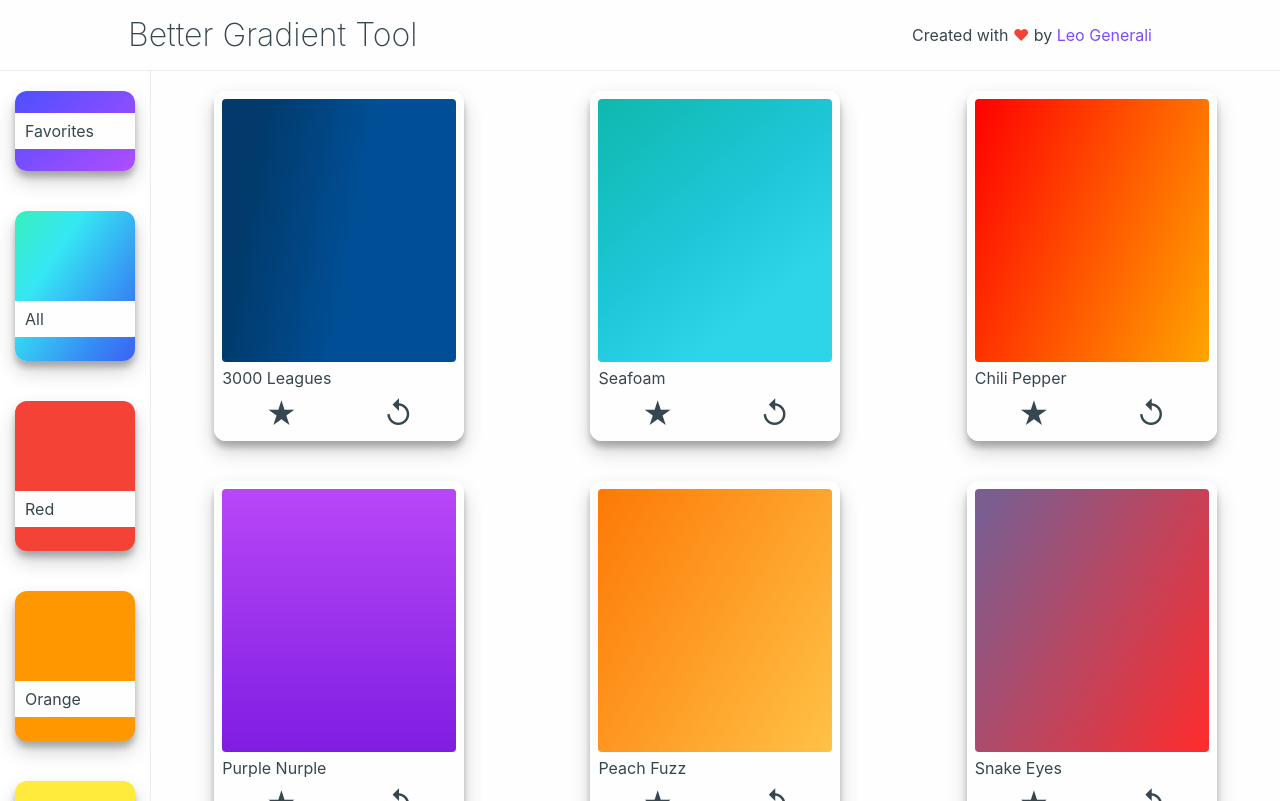
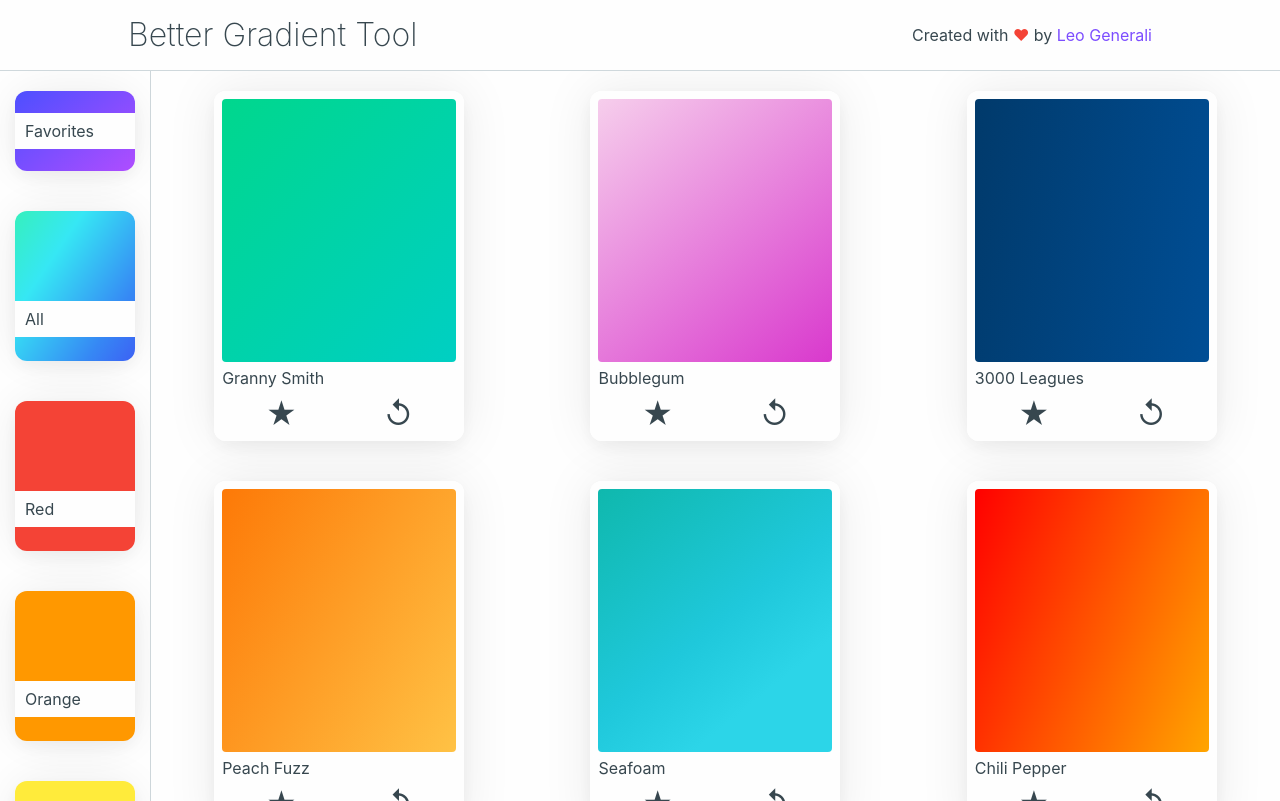
Before and after one commit to leo-generali/better-gradient-tool, a React (Create React App) app: page / in a window 1280 px wide. Built offline with nearby package versions, Linux system fonts and the light colour scheme.

Commit message:
Add atleast one gradient per color

```diff
--- a/src/colordata.json
+++ b/src/colordata.json
@@ -1,11 +1,41 @@
 [
+	{
+		"name": "Granny Smith",
+		"tags": {
+			"green": true
+		},
+		"colors": ["#00CFC3", "#00D78D"],
+		"style": "linear-gradient(-45deg, #00CFC3 0%, #00D78D 100%)",
+		"display": true,
+		"faved": false
+	},
+	{
+		"name": "Bubblegum",
+		"tags": {
+			"pink": true
+		},
+		"colors": ["#F6CEEC", "#D939CD"],
+		"style": "linear-gradient(141deg, #F6CEEC, #D939CD)",
+		"display": true,
+		"faved": false
+	},
 	{
 		"name": "3000 Leagues",
 		"tags": {
 			"blue": true
 		},
 		"colors": ["#013A6B", "#004E95"],
-		"style": "linear-gradient(100deg, #013A6B 15%, #004E95 55%)",
+		"style": "linear-gradient(100deg, #013A6B, #004E95)",
+		"display": true,
+		"faved": false
+	},
+	{
+		"name": "Peach Fuzz",
+		"tags": {
+			"orange": true
+		},
+		"colors": ["#D96117", "#E5D665"],
+		"style": "linear-gradient(-60deg, #FFC245, #FD7907)",
 		"display": true,
 		"faved": false
 	},
@@ -41,16 +71,6 @@
 		"faved": false
 	},
 	{
-		"name": "Peach Fuzz",
-		"tags": {
-			"orange": true
-		},
-		"colors": ["#D96117", "#E5D665"],
-		"style": "linear-gradient(-60deg, #FFC245, #FD7907)",
-		"display": true,
-		"faved": false
-	},
-	{
 		"name": "Snake Eyes",
 		"tags": {
 			"purple": true,
@@ -58,16 +78,6 @@
 		},
 		"colors": ["#FF2C2C", "#7A5E91"],
 		"style": "linear-gradient(-60deg, #FF2C2C, #7A5E91 95%)",
-		"display": true,
-		"faved": false
-	},
-	{
-		"name": "Granny Smith",
-		"tags": {
-			"green": true
-		},
-		"colors": ["#00CFC3", "#00D78D"],
-		"style": "linear-gradient(to bottom right, #00CFC3 0%, #00D78D 100%)",
 		"display": true,
 		"faved": false
 	},
@@ -83,6 +93,16 @@
 		"faved": false
 	},
 	{
+		"name": "Prom Dress",
+		"tags": {
+			"blue": true
+		},
+		"colors": ["#90F7EC", "#32CCBC"],
+		"style": "linear-gradient(100deg, #90F7EC, #32CCBC)",
+		"display": true,
+		"faved": false
+	},
+	{
 		"name": "Breezy Day",
 		"tags": {
 			"blue": true
@@ -91,5 +111,47 @@
 		"style": "linear-gradient(20deg, #2196F3, #81D4FA)",
 		"display": true,
 		"faved": false
+	},
+	{
+		"name": "Nine to Five",
+		"tags": {
+			"yellow": true,
+			"pink": true
+		},
+		"colors": ["#FF00A1", "#F6FF00"],
+		"style": "linear-gradient(120deg, #FF00A1, #F6FF00)",
+		"display": true,
+		"faved": false
+	},
+	{
+		"name": "Sunday Night Blues",
+		"tags": {
+			"indigo": true,
+			"blue": true
+		},
+		"colors": ["#4759BF", "#00068F"],
+		"style": "linear-gradient(-45deg, #4759bf 0%, #00068F 100%)",
+		"display": true,
+		"faved": false
+	},
+	{
+		"name": "Steel",
+		"tags": {
+			"grey": true
+		},
+		"colors": ["#9E9E9E", "#C0D4DF"],
+		"style": "linear-gradient(-45deg, #9E9E9E 0%, #C0D4DF 100%)",
+		"display": true,
+		"faved": false
+	},
+	{
+		"name": "Oak",
+		"tags": {
+			"brown": true
+		},
+		"colors": ["#A07464", "#50382F"],
+		"style": "linear-gradient(-45deg, #A07464 0%, #50382F 100%)",
+		"display": true,
+		"faved": false
 	}
 ]
--- a/src/styles/base/_variables.scss
+++ b/src/styles/base/_variables.scss
@@ -6,6 +6,6 @@ $font-stack: -apple-system, BlinkMacSystemFont, "Segoe UI", Roboto, Helvetica, A
 
 $white: #FEFEFE;
 $black: #37474F;
-$grey: #EBEBEB;
+$grey: #cfd8dc;
 
 $border-radius: 12px;
--- a/src/styles/components/_card.scss
+++ b/src/styles/components/_card.scss
@@ -14,13 +14,13 @@ $card-width: 120px;
 	margin: 20px;
 
 	background-color: white;
-    @include box_shadow(3);
+    box-shadow: 0px 0px 51px 0px rgba(0, 0, 0, 0.08), 0px 6px 18px 0px rgba(0, 0, 0, 0.05);
     border-radius: $border-radius;
 
     &:hover {
         transition: 300ms;
         transform: translateY(-1px);
-        @include box_shadow(5);
+        box-shadow: 0px 0px 114px 0px rgba(0, 0, 0, 0.08), 0px 30px 25px 0px rgba(0, 0, 0, 0.05);
     }
 
     &__text {
--- a/src/styles/components/_colorpicker.scss
+++ b/src/styles/components/_colorpicker.scss
@@ -8,8 +8,6 @@
 	align-items: center;
 	overflow-y: scroll;
 	min-width: 150px;
-	border-right: 1px solid $grey;
+	border-right: 1px solid darken($grey, 0.80);
 	z-index: 2;
-
-
 }
--- a/src/styles/components/_favedstar.scss
+++ b/src/styles/components/_favedstar.scss
@@ -12,6 +12,6 @@
 	&:hover {
 		transition: 200ms;
 		cursor: pointer;
-		transform: scale(1.2);
+		transform: translateY(-3px);
 	}
 }
--- a/src/styles/components/_gradientcard.scss
+++ b/src/styles/components/_gradientcard.scss
@@ -12,12 +12,12 @@ $card-edge: 8px;
 
     margin: 20px;
 
-    @include box_shadow(3);
+    box-shadow: 0px 0px 51px 0px rgba(0, 0, 0, 0.08), 0px 6px 18px 0px rgba(0, 0, 0, 0.05);
     border-radius: $border-radius;
 
     transform-style: preserve-3d;
     transition: 400ms;
-	position: relative;
+    position: relative;
 
     &__name {
         display: none;
@@ -27,13 +27,6 @@ $card-edge: 8px;
         position: absolute;
         height: 100%;
         transform: rotateY(0deg);
-
-
-        &:hover {
-            transition: 300ms;
-            transform: translateY(-1px);
-            @include box_shadow(5);
-        }
     }
 
     &__back {
@@ -84,7 +77,7 @@ $card-edge: 8px;
     &:hover {
         transition: 200ms;
         cursor: pointer;
-        transform: scale(1.2);
+        transform: translateY(-3px);
     }
 }
 
```
